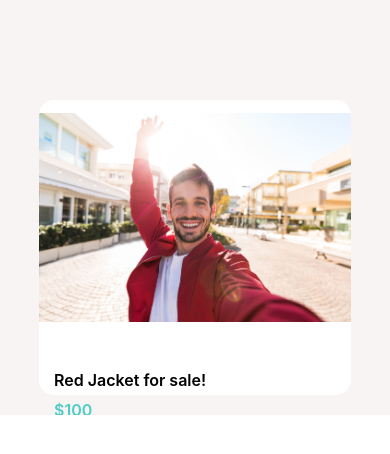
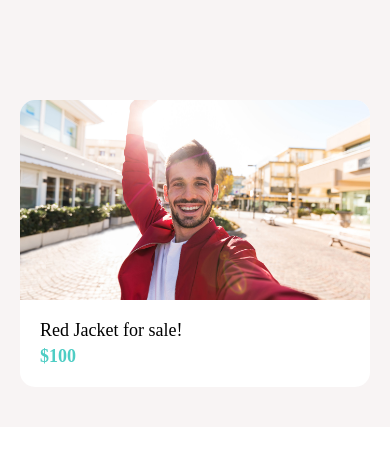
Before and after one commit to billymaguire3/Done-With-It, a React Native app: screen / in a window 390 px wide. Shown: the top 454 px of the page. Built offline with nearby package versions, Linux system fonts and the light colour scheme.

Commit message:
Second approach to UI of Card component

```diff
--- a/App.js
+++ b/App.js
@@ -12,7 +12,13 @@ export default function App() {
   return (
     // <ViewImageScreen />
     // <WelcomeScreen />
-    <View style={styles.container}>
+    <View
+      style={{
+        backgroundColor: "#f8f4f4",
+        padding: 20,
+        paddingTop: 100,
+      }}
+    >
       <Card
         title="Red Jacket for sale!"
         subtitle="$100"
--- a/src/components/AppText.js
+++ b/src/components/AppText.js
@@ -1,8 +1,8 @@
 import React from "react";
 import { Text, StyleSheet, Platform } from "react-native";
 
-function AppText({ children }) {
-  return <Text style={styles.text}>{children}</Text>;
+function AppText({ children, style }) {
+  return <Text style={[styles.text, style]}>{children}</Text>;
 }
 
 const styles = StyleSheet.create({
--- a/src/components/Card.js
+++ b/src/components/Card.js
@@ -2,64 +2,41 @@ import React from "react";
 import { Image, SafeAreaView, StyleSheet, Text, View } from "react-native";
 
 import colors from "../config/color";
+import AppText from "./AppText";
 
 function Card({ title, subtitle, image }) {
   return (
-    <View style={styles.background}>
-      <View style={styles.itemContainer}>
-        <Image style={styles.image} source={image} />
-        <View style={styles.textContainer}>
-          <Text style={styles.titles}>{title}</Text>
-          <Text style={[styles.titles, { color: colors.secondary }]}>
-            {subtitle}
-          </Text>
-        </View>
+    <View style={styles.card}>
+      <Image style={styles.image} source={image} />
+      <View style={styles.detailsContainer}>
+        <AppText style={styles.title}>{title}</AppText>
+        <AppText style={styles.subtitle}>{subtitle}</AppText>
       </View>
-      <View style={styles.whiteContainer}></View>
     </View>
   );
 }
 
 const styles = StyleSheet.create({
-  background: {
-    width: "100%",
-    height: "100%",
-    backgroundColor: "#f8f4f4",
-    alignItems: "center",
+  card: {
+    borderRadius: 15,
+    backgroundColor: colors.white,
+    marginBottom: 20,
+    overflow: "hidden",
   },
   image: {
-    flex: 2,
     width: "100%",
-    height: "100%",
-    resizeMode: "center",
-    borderTopLeftRadius: 15,
-    borderTopRightRadius: 15,
+    height: 200,
   },
-  itemContainer: {
-    backgroundColor: "white",
-    borderRadius: 15,
-    marginTop: 100,
-    width: "80%",
-    height: "35%",
+  detailsContainer: {
+    padding: 20,
   },
-  textContainer: {
-    flex: 1,
-    justifyContent: "flex-start",
-    padding: 10,
-    marginVertical: 20,
+  subtitle: {
+    fontWeight: "bold",
+    color: colors.secondary,
   },
-  titles: {
-    fontWeight: "600",
-    fontSize: 16,
-    padding: 5,
-  },
-  whiteContainer: {
-    flex: 2,
-    backgroundColor: colors.white,
-    width: "100%",
-    height: "100%",
-    justifyContent: "flex-end",
-    marginTop: 20,
+  title: {
+    fontWeight: "500",
+    paddingBottom: 5,
   },
 });
 
```
Also changed, not shown: src/components/ListingDetails.js (added, +8 -0 lines).
